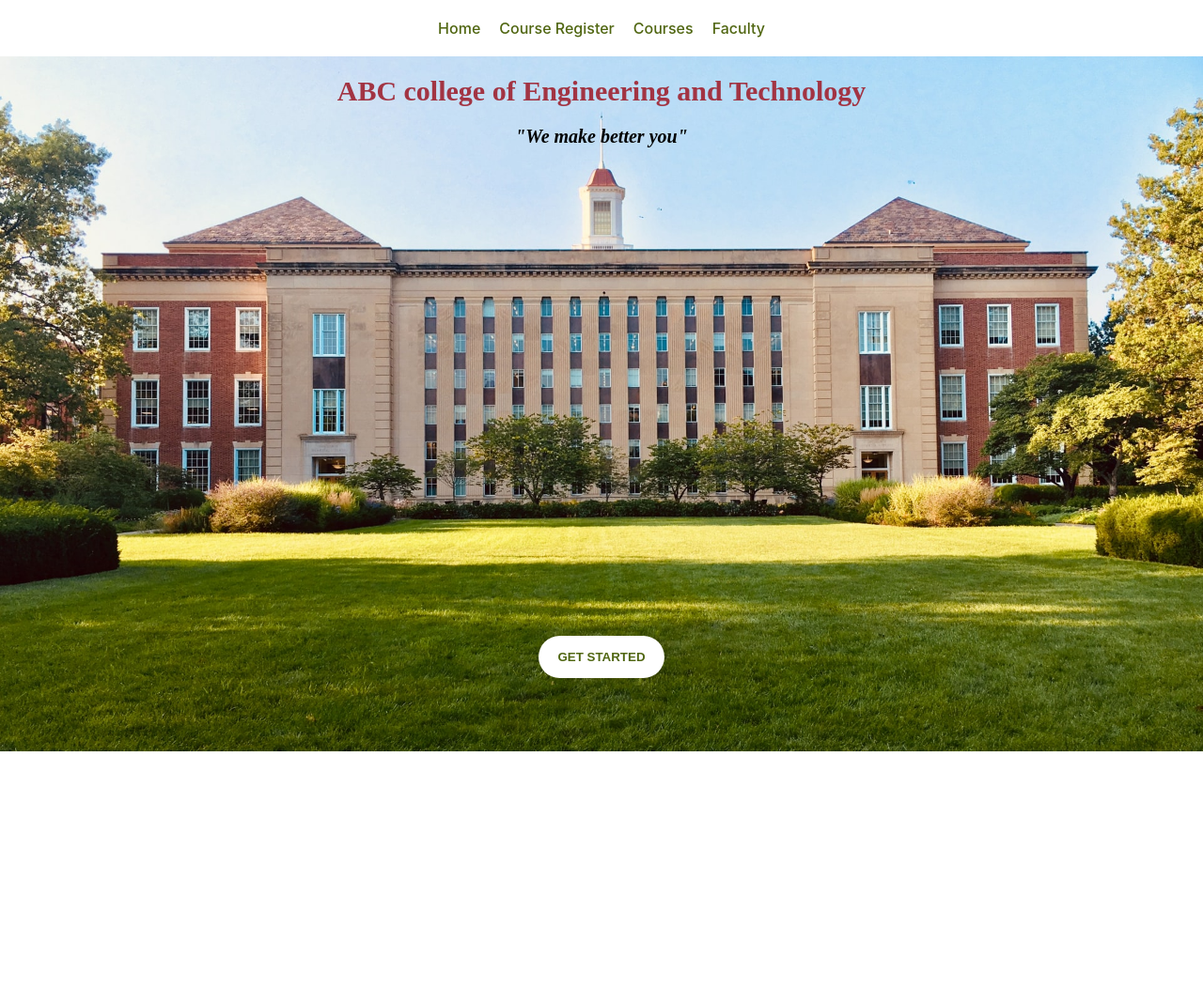
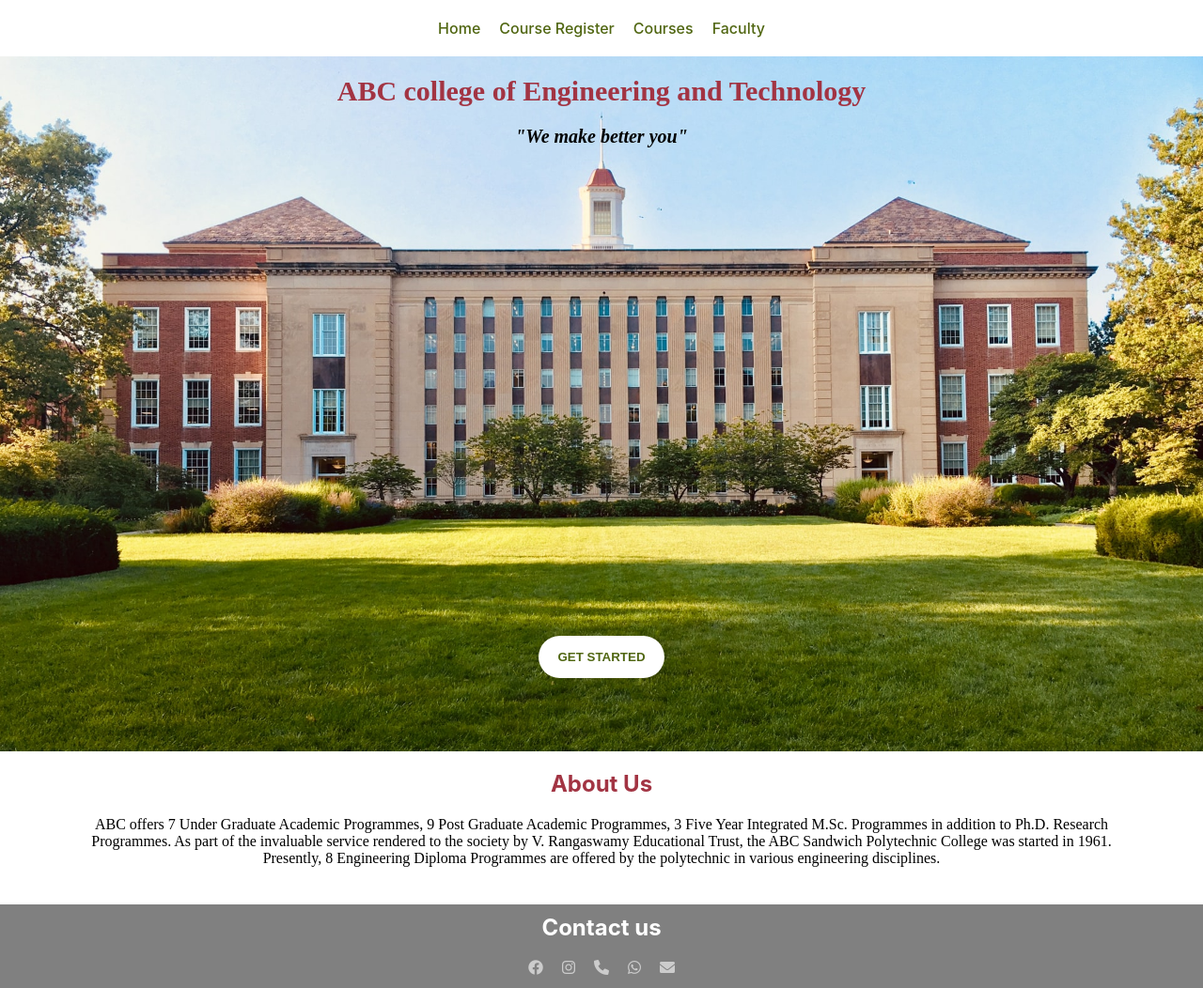
Before and after one commit to logan0501/ABC-college-of-engineering-and-technology, a plain HTML site: page index.html in a window 1280 px wide. Shown: the whole page at 94% size. Before the commit the page ends 800 px from the top, so only its background shows below. Drawn offline with Linux system fonts and the light colour scheme.

Commit message:
completed phase 1

```diff
--- a/index.html
+++ b/index.html
@@ -1,15 +1,20 @@
 <!DOCTYPE html>
 <html lang="en">
+
 <head>
     <meta charset="UTF-8">
     <meta http-equiv="X-UA-Compatible" content="IE=edge">
     <meta name="viewport" content="width=device-width, initial-scale=1.0">
     <link rel="stylesheet" href="styles.css">
+    <link rel="stylesheet" href="https://cdnjs.cloudflare.com/ajax/libs/font-awesome/6.0.0/css/all.min.css"
+        integrity="sha512-9usAa10IRO0HhonpyAIVpjrylPvoDwiPUiKdWk5t3PyolY1cOd4DSE0Ga+ri4AuTroPR5aQvXU9xC6qOPnzFeg=="
+        crossorigin="anonymous" referrerpolicy="no-referrer" />
     <title>ABC | ABC Engineering College, Tamil Nadu.</title>
 </head>
+
 <body>
     <section class="image">
-    <nav>
+        <nav>
 
             <a href="./index.html">Home</a>
 
@@ -20,7 +25,7 @@
             <a href="./faculty.html">Faculty</a>
 
 
-    </nav>
+        </nav>
 
 
         <h1 class="heading">ABC college of Engineering and Technology</h1>
@@ -31,6 +36,27 @@
         </div>
     </section>
 
+    <section class="about-us">
+        <h2
+            style="font-family: -apple-system, BlinkMacSystemFont, 'Segoe UI', Roboto, Oxygen, Ubuntu, Cantarell, 'Open Sans', 'Helvetica Neue', sans-serif;">
+            About Us</h2>
+        <p>ABC offers 7 Under Graduate Academic Programmes, 9 Post Graduate Academic Programmes, 3 Five Year Integrated
+            M.Sc. Programmes in addition to Ph.D. Research Programmes. As part of the invaluable service rendered to the
+            society by V. Rangaswamy Educational Trust, the ABC Sandwich Polytechnic College was started in 1961.
+            Presently, 8 Engineering Diploma Programmes are offered by the polytechnic in various engineering
+            disciplines.</p>
+    </section>
 
+    <section class="contact">
+        <h2>Contact us</h2>
+        <div>
+            <a href=""><i class="fa-brands fa-facebook"></i></a>
+            <a href=""><i class="fa-brands fa-instagram"></i></a>
+            <a href=""><i class="fa-solid fa-phone"></i></a>
+            <a href=""><i class="fa-brands fa-whatsapp"></i></a>
+            <a href=""><i class="fa-solid fa-envelope"></i></a>
+        </div>
+    </section>
 </body>
+
 </html>
--- a/styles.css
+++ b/styles.css
@@ -1,114 +1,150 @@
-*{
+* {
   margin: 0;
   padding: 0;
   box-sizing: content-box;
   overflow-x: hidden;
 }
-a{
+a {
   text-decoration: none;
-
 }
 /* ----- Index.html's css ----- */
-.image{
-    background-image: url('./assets/collegebg.jpg');
+.image {
+  background-image: url("./assets/collegebg.jpg");
   background-repeat: no-repeat;
   background-size: cover;
   height: 100vh;
-
 }
-nav{
+nav {
   background-color: #fff;
   padding: 20px;
   display: flex;
   justify-content: center;
 }
-nav a{
+nav a {
   padding: 0 10px;
 
-    font-family: -apple-system, BlinkMacSystemFont, 'Segoe UI', Roboto, Oxygen, Ubuntu, Cantarell, 'Open Sans', 'Helvetica Neue', sans-serif;
+  font-family: -apple-system, BlinkMacSystemFont, "Segoe UI", Roboto, Oxygen,
+    Ubuntu, Cantarell, "Open Sans", "Helvetica Neue", sans-serif;
   font-weight: 500;
   color: #506611;
 }
-nav a:hover{
+nav a:hover {
   font-weight: 700;
 }
-.heading{
+.heading {
   text-align: center;
   padding: 20px;
   font-size: 30px;
-    color: #A23443;
+  color: #a23443;
 }
-.subtitle{
+.subtitle {
   text-align: center;
   font-style: italic;
   font-size: 20px;
 }
-.get-started-btn{
+.get-started-btn {
   position: relative;
   display: flex;
   top: 520px;
   justify-content: center;
   align-items: center;
-
-
 }
-.get-started-btn button{
+.get-started-btn button {
   background-color: #fff;
   padding: 15px 20px;
   border: none;
   border-radius: 40px;
 }
-.get-started-btn a{
+.get-started-btn a {
   color: #506611;
   font-weight: 600;
   text-transform: uppercase;
 }
-
-/* ----- courseregister.html's css ----- */
-
-.img-decoration{
-    background-color: rgba(0, 0, 0, 0.5);
-    height: 100vh;
-}
-.personal-details{
+.about-us {
+  padding: 20px;
   display: flex;
   flex-direction: column;
   justify-content: center;
   align-items: center;
 }
-.personal-details fieldset{
+.about-us h2 {
+  color: #a23443;
+}
+.about-us p {
+  padding: 20px;
+  width: 90%;
+  text-align: center;
+}
+.contact {
+  font-family: -apple-system, BlinkMacSystemFont, "Segoe UI", Roboto, Oxygen,
+    Ubuntu, Cantarell, "Open Sans", "Helvetica Neue", sans-serif;
+  background-color: rgba(128, 128, 128);
+  display: flex;
+  flex-direction: column;
+  justify-content: center;
+  align-items: center;
+}
+.contact h2 {
+  color: #fff;
+  padding: 10px;
+}
+.contact div {
+  display: flex;
+  flex-direction: row;
+}
+.contact a {
+  text-decoration: none;
+  color: rgba(255, 255, 255, 0.6);
+  padding: 10px;
+}
+.contact a:hover {
+  color: white;
+}
+/* ----- courseregister.html's css ----- */
+
+.img-decoration {
+  background-color: rgba(0, 0, 0, 0.5);
+  height: 100vh;
+}
+.personal-details {
+  display: flex;
+  flex-direction: column;
+  justify-content: center;
+  align-items: center;
+}
+.personal-details fieldset {
   width: 0px;
   padding: 20px;
   color: white;
   border: 2px solid white;
 }
-.personal-details fieldset legend{
+.personal-details fieldset legend {
   font-size: 20px;
   padding: 10px;
   font-weight: 300;
 }
-input:focus{
+input:focus {
   outline: none;
 }
-input[type="text"]{
+input[type="text"] {
   padding: 10px;
   margin: 2px;
   width: 200px;
 }
-input[type="tel"]{
+input[type="tel"] {
   padding: 10px;
   margin: 2px;
   width: 200px;
 }
-input[type="email"]{
+input[type="email"] {
   padding: 10px;
   margin: 2px;
   width: 200px;
 }
-label{
+label {
   padding-top: 20px;
 }
-.submit-btn{
+.submit-btn {
   font-weight: 700;
   background-color: #fff;
   border: none;
@@ -116,32 +152,30 @@ label{
   border-radius: 20px;
 }
 
-.course-card{
-    width: 300px;
+.course-card {
+  width: 400px;
   height: 320px;
-    background-color: rgba(255,255,255);
+  background-color: rgba(255, 255, 255);
   color: black;
-    font-family: -apple-system, BlinkMacSystemFont, 'Segoe UI', Roboto, Oxygen, Ubuntu, Cantarell, 'Open Sans', 'Helvetica Neue', sans-serif;
-    margin:10px;
-
-
+  font-family: -apple-system, BlinkMacSystemFont, "Segoe UI", Roboto, Oxygen,
+    Ubuntu, Cantarell, "Open Sans", "Helvetica Neue", sans-serif;
+  margin: 10px;
 }
-.card-course{
+.card-course {
   font-weight: bold;
-
 }
-.card-img{
+.card-img {
   width: 300px;
   height: 200px;
   object-fit: cover;
 }
 
-.faculty-flex{
+.faculty-flex {
   padding: 20px;
   display: flex;
   justify-content: space-evenly;
   flex-direction: row;
   align-items: s;
-    background-color: #A23443;
+  background-color: #a23443;
   color: #ffffff;
 }
```
Also changed, not shown: courseregister.html (+12 -11 lines), courses.html (+10 -9 lines), faculty.html (+8 -4 lines). Lines whose indentation alone changed are shown as unchanged.
